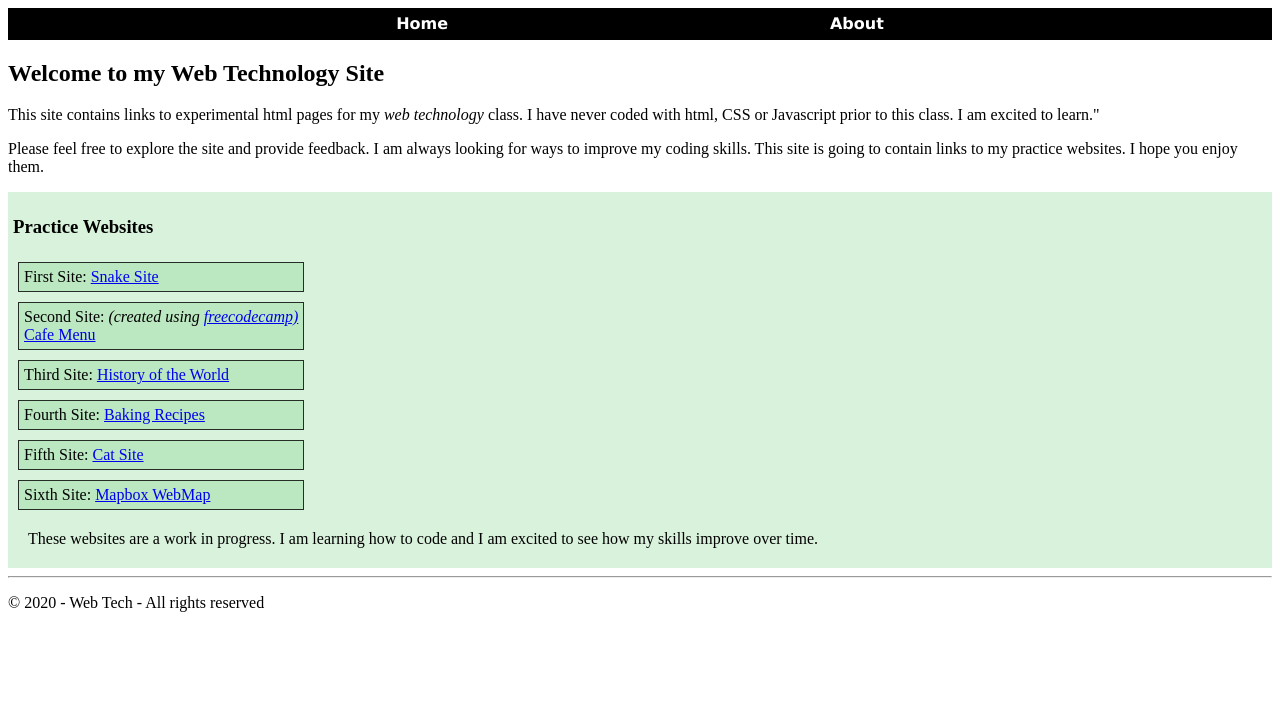
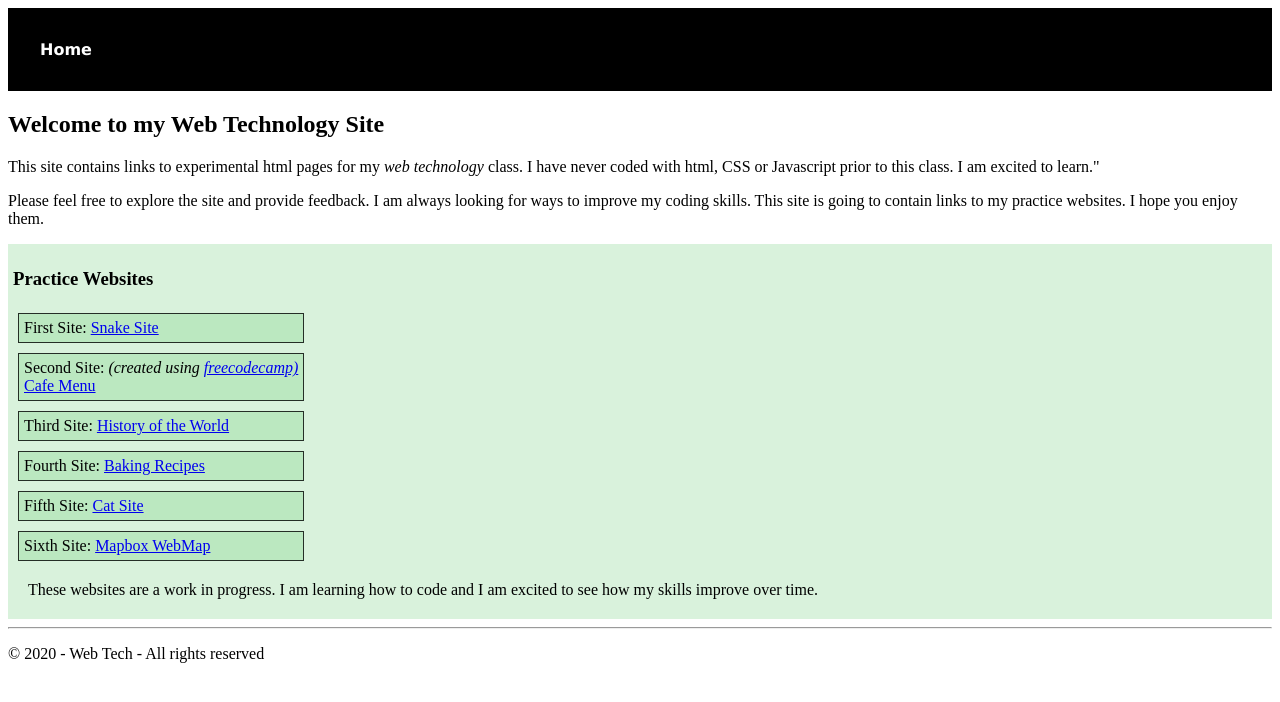
Before and after one commit to ijwarby/set08101, a plain HTML site: page index.html in a window 1280 px wide. Drawn offline with Linux system fonts and the light colour scheme.

Commit message:
slight changes to style

```diff
--- a/index.html
+++ b/index.html
@@ -9,7 +9,6 @@
   <body>
       <ul class ="navigation">
        <li><a href="index.html">Home</a></li>
-       <li><a href="about.html">About</a></li>
       </ul>
 	<section class="intro">
       <h2>Welcome to my Web Technology Site</h2>
--- a/styles.css
+++ b/styles.css
@@ -1,10 +1,9 @@
 .navigation  {
     display:flex;
-    justify-content: space-evenly;
-    flex-flow: row wrap;
+    justify-content: start;
     background: black 40%;
     list-style-type: none;
-    padding: 0.5%;
+    padding: 2em;
     margin: auto;
 }
 
```
